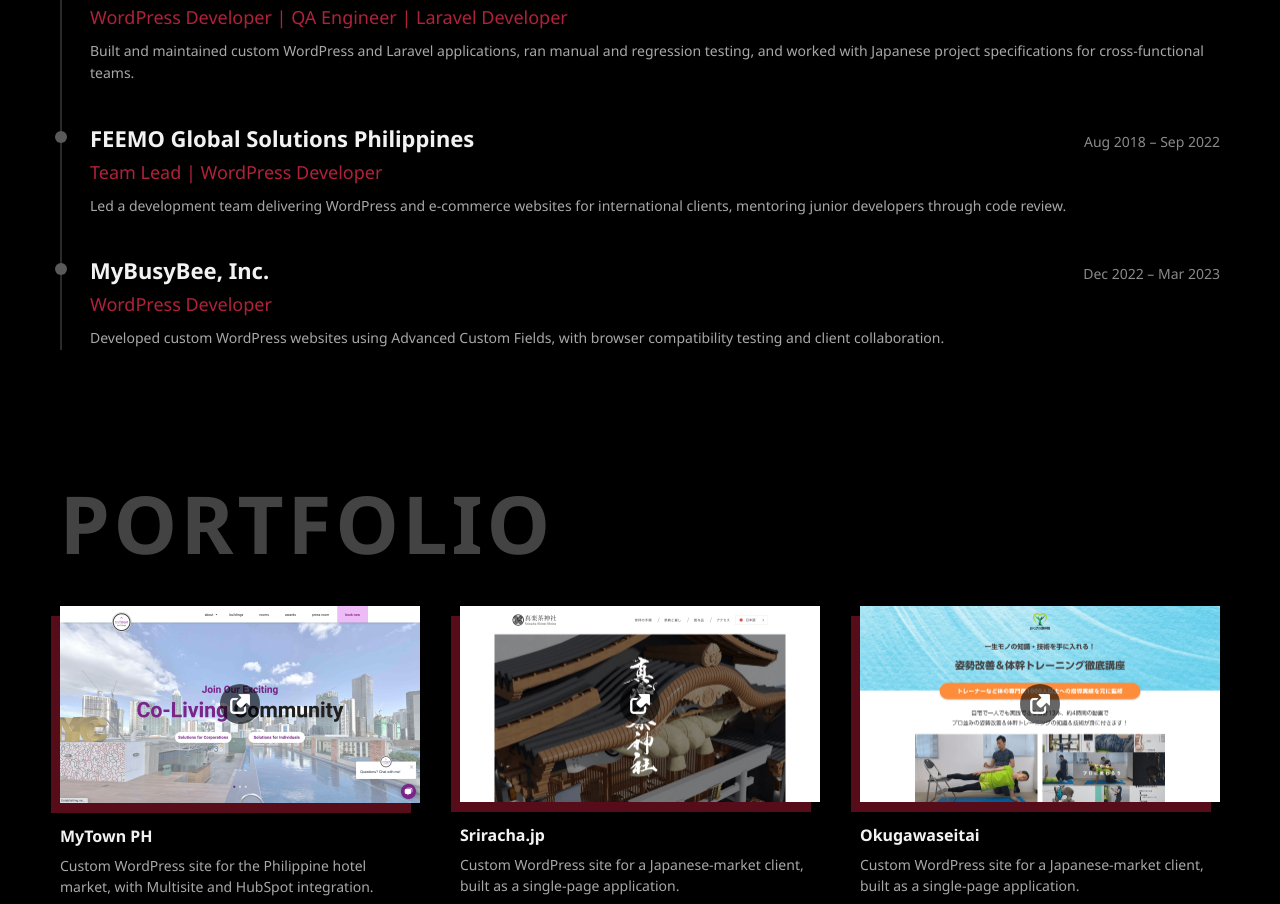
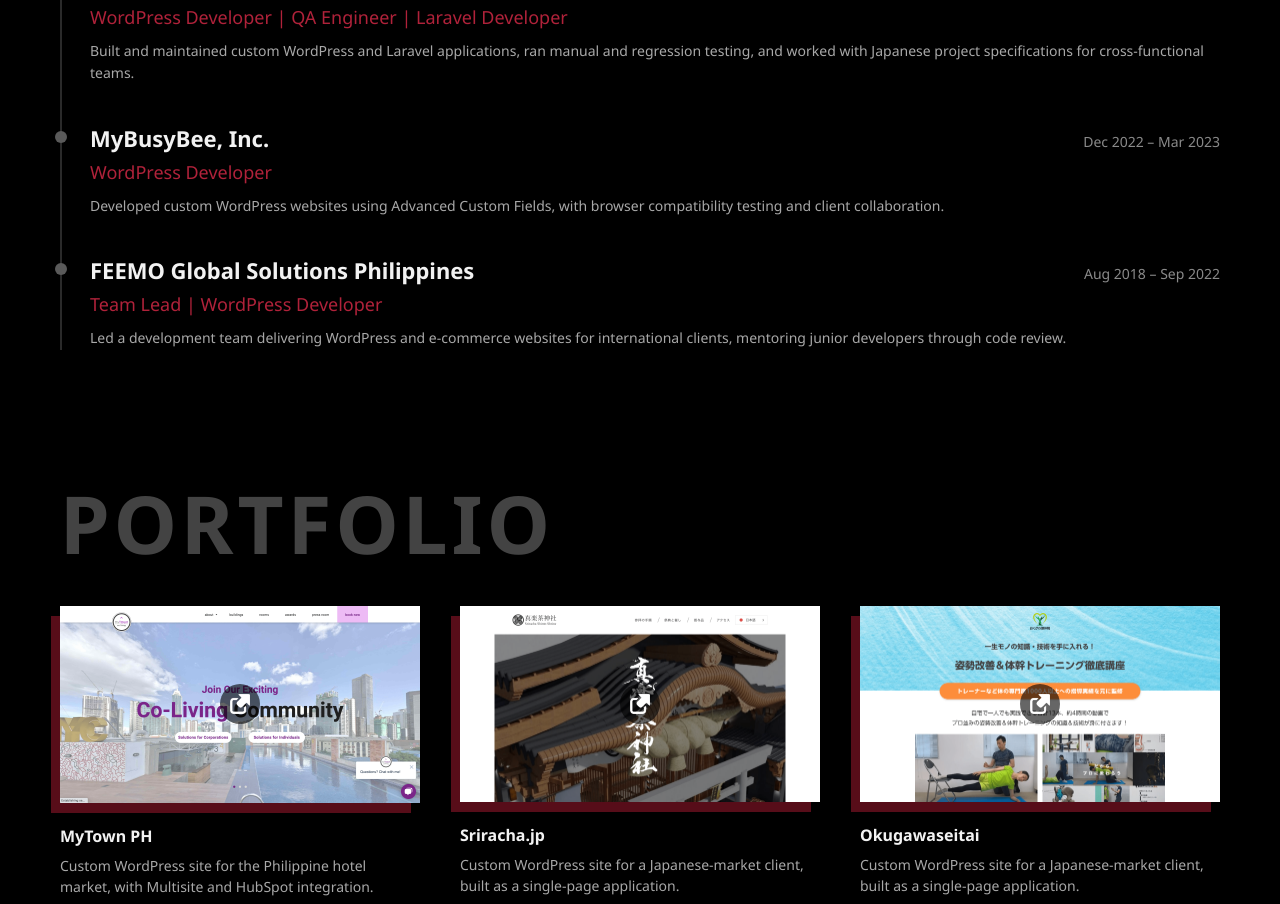
Before and after one commit to eimanebreja/eimanebreja.github.io, a React (Create React App) app: page / in a window 1280 px wide. Shown: the part 1486-2390 px from the top of the page. Built offline with nearby package versions, Linux system fonts and the light colour scheme.

Commit message:
update experience

```diff
--- a/src/components/Experience/ExperienceElements.js
+++ b/src/components/Experience/ExperienceElements.js
@@ -119,6 +119,14 @@ export const experiences = [
     current: true,
   },
   {
+    company: "MyBusyBee, Inc.",
+    role: "WordPress Developer",
+    dates: "Dec 2022 – Mar 2023",
+    description:
+      "Developed custom WordPress websites using Advanced Custom Fields, with browser compatibility testing and client collaboration.",
+    current: false,
+  },
+  {
     company: "FEEMO Global Solutions Philippines",
     role: "Team Lead | WordPress Developer",
     dates: "Aug 2018 – Sep 2022",
@@ -126,12 +134,4 @@ export const experiences = [
       "Led a development team delivering WordPress and e-commerce websites for international clients, mentoring junior developers through code review.",
     current: false,
   },
-  {
-    company: "MyBusyBee, Inc.",
-    role: "WordPress Developer",
-    dates: "Dec 2022 – Mar 2023",
-    description:
-      "Developed custom WordPress websites using Advanced Custom Fields, with browser compatibility testing and client collaboration.",
-    current: false,
-  },
 ];
```
Also changed, not shown: 2 other files (tests, documents, lock files or other folders).
